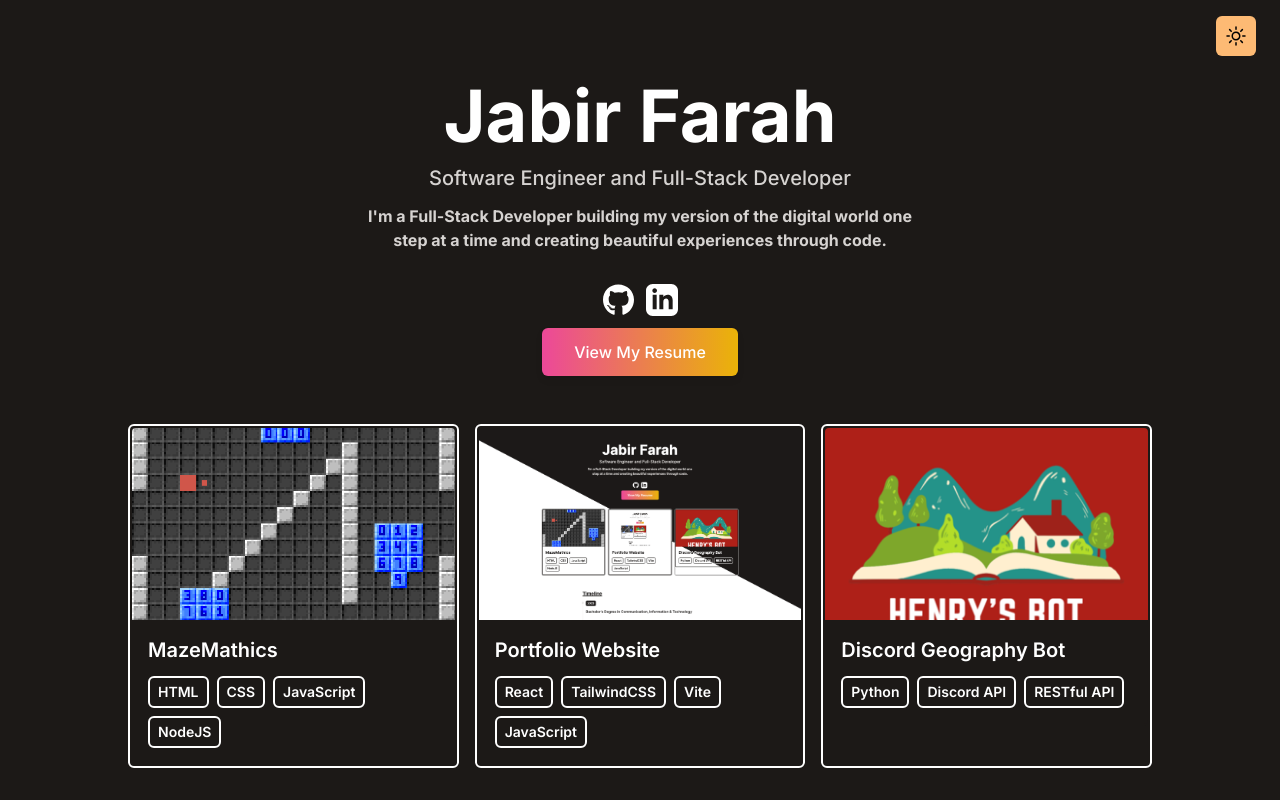
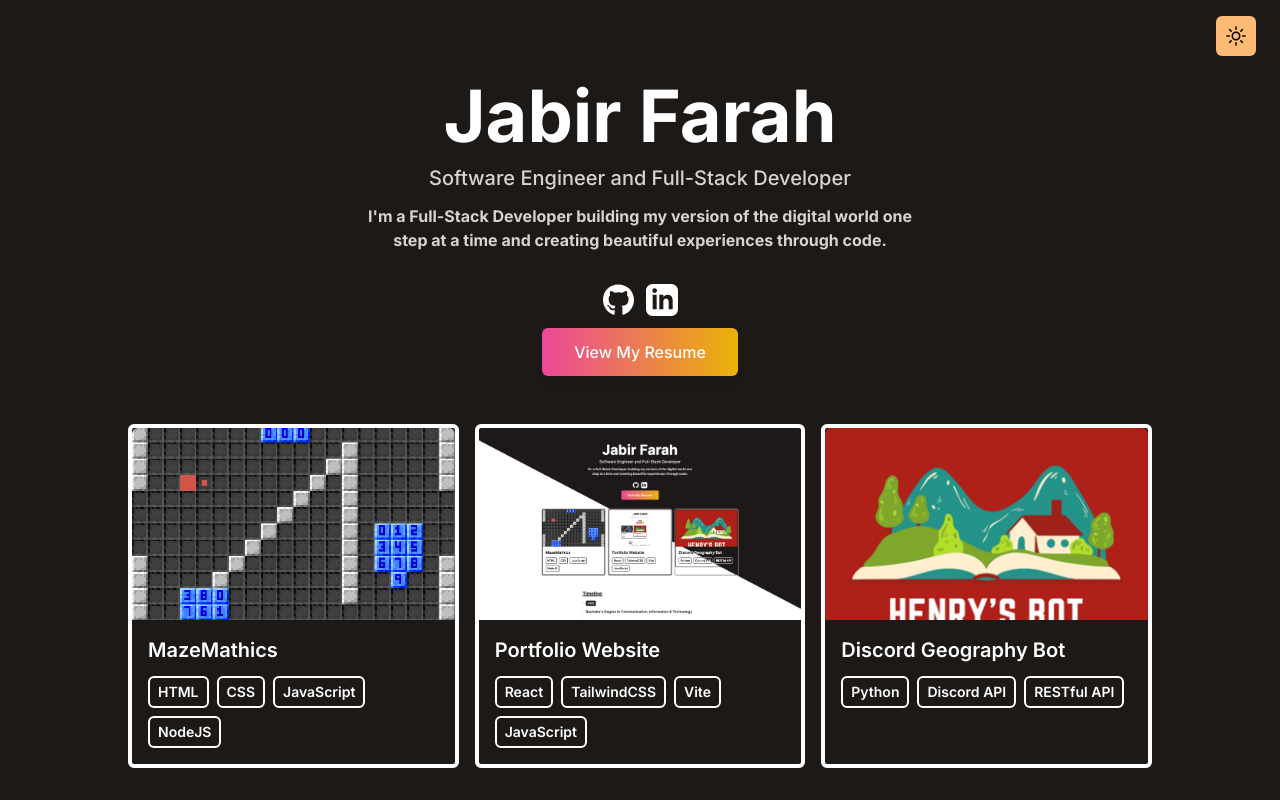
Before and after one commit to jabirfarah/portfolio, a React (Vite) app: page / in a window 1280 px wide. Shown: the top 800 px of the page. Built offline with nearby package versions, Linux system fonts and the light colour scheme.

Commit message:
Fixed portfolio border

```diff
--- a/src/components/Portfolio.jsx
+++ b/src/components/Portfolio.jsx
@@ -5,8 +5,8 @@ import PortfolioItem from './PortfolioItem';
 function Portfolio() {
     return (
         //Make sure you add the images later
-        <div className='flex flex-col md:flex-row items-center justify-center flex-grow'>
-            <div className='grid grid-cols-1 md:grid-cols-2 lg:grid-cols-3 gap-4'>
+        <div className='flex flex-col md:flex-row items-center justify-center flex-grow-0 flex-1 '>
+            <div className='grid grid-cols-1 md:grid-cols-2 lg:grid-cols-3 gap-4 h-full '>
                 {portfolio.map(project => (
                     <PortfolioItem
                     imgUrl={project.imgUrl}
--- a/src/components/PortfolioItem.jsx
+++ b/src/components/PortfolioItem.jsx
@@ -7,9 +7,9 @@ function PortfolioItem({ title, imgUrl, stack, link }) {
       href={link}
       target="_blank"
       rel="noreferrer noopener"
-      className="dark:border-white border-2 border-stone-900 rounded-md overflow-hidden "
+      className="dark:border-white border-4 border-stone-900 rounded-md overflow-hidden "
     >
-      <div className="border-2 border-stone-900 rounded-md overflow-hidden">
+      <div className=" rounded-md overflow-hidden">
         <img
           src={imgUrl}
           alt="Portfolio Image"
```
